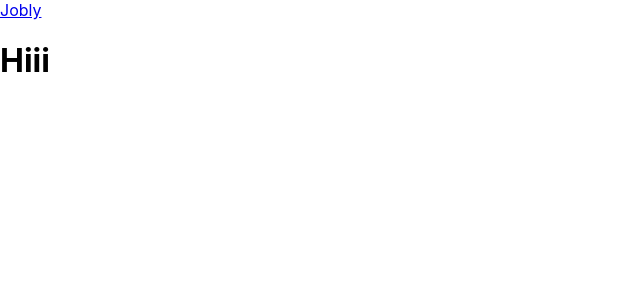
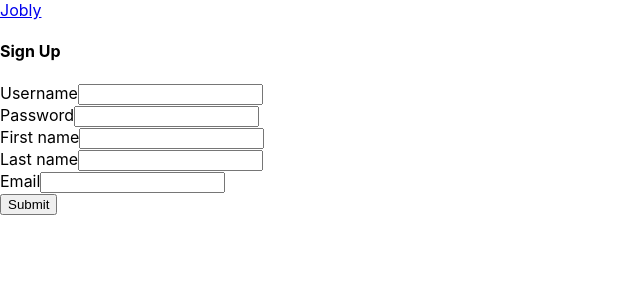
Before and after one commit to rachaelkool/ReactJoblyProject, a React (Create React App) app: page /signup in a window 1280 px wide. Shown: the top 300 px of the page, without its empty margins (0-640 px from the left). Built offline with nearby package versions, Linux system fonts and the light colour scheme; no server answers.

Commit message:
Step 5- made form components for logging in and signing up

```diff
--- a/src/App.js
+++ b/src/App.js
@@ -1,16 +1,42 @@
-import React from 'react';
+import React, { useState } from 'react';
 import './App.css';
 import { BrowserRouter } from "react-router-dom";
 import Routes from './routes-navigation/Routes';
 import NavBar from './routes-navigation/NavBar';
+import JoblyApi from './api/api';
 
 
 function App() {
+
+    const [token, setToken] = useState('')
+
+    async function login(loginData) {
+        try {
+            let token = await JoblyApi.login(loginData);
+            setToken(token);
+            return { success: true };
+        } catch (e) {
+            console.error("login failed", e);
+          return { success: false, e };
+        }
+    }
+
+    async function signup(signupData) {
+      try {
+        let token = await JoblyApi.signup(signupData);
+        setToken(token);
+        return { success: true };
+      } catch (e) {
+        console.error("signup failed", e);
+        return { success: false, e };
+      }
+    }
+
     return (
-    <div className="App">
+        <div>
             <BrowserRouter>
               <NavBar />
-        <Routes />
+              <Routes login={login} signup={signup}/>
           </BrowserRouter>
         </div>
     );
--- /dev/null
+++ b/src/LoginForm.js
@@ -0,0 +1,64 @@
+import React, { useState } from "react";
+import { useHistory } from "react-router-dom";
+
+
+function LoginForm({ login }) {
+    const history = useHistory();
+
+    const [formData, setFormData] = useState({
+        username: "",
+        password: "",
+    });
+    const [formErrors, setFormErrors] = useState([]);
+
+    async function handleSubmit(e) {
+        e.preventDefault();
+        let result = await login(formData);
+        if (result.success) {
+        history.push("/companies");
+        } else {
+        setFormErrors(result.errors);
+        }
+    }
+
+    function handleChange(e) {
+        const { name, value } = e.target;
+        setFormData(data => ({ ...data, [name]: value }));
+    }
+
+    return (
+        <div>
+            <h4>Log In</h4>
+            <form onSubmit={handleSubmit}>
+                <div>
+                <label htmlFor="username">Username</label>
+                <input
+                    name="username"
+                    value={formData.username}
+                    onChange={handleChange}
+                    autoComplete="username"
+                    required
+                />
+                </div>
+                <div>
+                <label htmlFor="password">Password</label>
+                <input
+                    type="password"
+                    name="password"
+                    value={formData.password}
+                    onChange={handleChange}
+                    autoComplete="current-password"
+                    required
+                />
+                </div>
+                <button>Submit</button>
+            </form>
+            <p>{formErrors}</p>
+        </div>
+
+
+    );
+}
+
+
+export default LoginForm;
--- a/src/SearchForm.js
+++ b/src/SearchForm.js
@@ -5,14 +5,14 @@ function SearchForm({ searching }) {
 
     const [searchTerm, setSearchTerm] = useState("");
 
-    function handleSubmit(evt) {
-        evt.preventDefault();
+    function handleSubmit(e) {
+        e.preventDefault();
         searching(searchTerm.trim() || undefined);
         setSearchTerm(searchTerm.trim());
     }
 
-    function handleChange(evt) {
-        setSearchTerm(evt.target.value);
+    function handleChange(e) {
+        setSearchTerm(e.target.value);
     }
 
     return (
--- /dev/null
+++ b/src/SignupForm.js
@@ -0,0 +1,87 @@
+import React, { useState } from "react";
+import { useHistory } from "react-router-dom";
+
+
+function SignupForm({ signup }) {
+    const history = useHistory();
+
+    const [formData, setFormData] = useState({
+        username: "",
+        password: "",
+        firstName: "",
+        lastName: "",
+        email: "",
+    });
+
+    const [formErrors, setFormErrors] = useState([]);
+
+    async function handleSubmit(e) {
+        e.preventDefault();
+        let result = await signup(formData);
+        if (result.success) {
+        history.push("/companies");
+        } else {
+        setFormErrors(result.errors);
+        }
+    }
+
+    function handleChange(e) {
+        const { name, value } = e.target;
+        setFormData(data => ({ ...data, [name]: value }));
+    }
+
+    return (
+        <div>
+            <h4>Sign Up</h4>
+            <form onSubmit={handleSubmit}>
+                <div>
+                <label htmlFor="username">Username</label>
+                <input
+                    name="username"
+                    value={formData.username}
+                    onChange={handleChange}
+                />
+                </div>
+                <div>
+                <label htmlFor="password">Password</label>
+                <input
+                    type="password"
+                    name="password"
+                    value={formData.password}
+                    onChange={handleChange}
+                />
+                </div>
+                <div>
+                <label htmlFor="firstName">First name</label>
+                <input
+                    name="firstName"
+                    value={formData.firstName}
+                    onChange={handleChange}
+                />
+                </div>
+                <div>
+                <label htmlFor="lastName">Last name</label>
+                <input
+                    name="lastName"
+                    value={formData.lastName}
+                    onChange={handleChange}
+                />
+                </div>
+                <div>
+                <label htmlFor="email">Email</label>
+                <input
+                    type="email"
+                    name="email"
+                    value={formData.email}
+                    onChange={handleChange}
+                />
+                </div>
+                <button>Submit</button>
+            </form>
+            <p>{formErrors}</p>
+        </div>
+    );
+}
+
+
+export default SignupForm;
--- a/src/api/api.js
+++ b/src/api/api.js
@@ -43,7 +43,6 @@ class JoblyApi {
     return res.company;
   }
 
-
   static async getCompanies(name) {
     let res = await this.request("companies", { name });
     return res.companies;
@@ -52,6 +51,16 @@ class JoblyApi {
   static async getJobs(title) {
     let res = await this.request("jobs", { title });
     return res.jobs;
+  }
+
+  static async login(data) {
+    let res = await this.request(`auth/token`, data, "post");
+    return res.token;
+  }
+
+  static async signup(data) {
+    let res = await this.request(`auth/register`, data, "post");
+    return res.token;
   }
 }
 
--- a/src/routes-navigation/Routes.js
+++ b/src/routes-navigation/Routes.js
@@ -4,9 +4,11 @@ import Placeholder from "../Placeholder";
 import CompanyList from "../companies/CompanyList";
 import CompanyDetail from "../companies/CompanyDetail";
 import JobList from "../jobs/JobList";
+import LoginForm from "../LoginForm";
+import SignupForm from "../SignupForm";
 
 
-function Routes() {
+function Routes({ login, signup }) {
 
     return (
         <div>
@@ -17,11 +19,11 @@ function Routes() {
             </Route>
 
             <Route exact path="/login">
-                <Placeholder />
+                <LoginForm login={login} />
             </Route>
 
             <Route exact path="/signup">
-                <Placeholder />
+                <SignupForm signup={signup} />
             </Route>
 
             <Route exact path="/companies">
```
Lines whose indentation alone changed are shown as unchanged.
